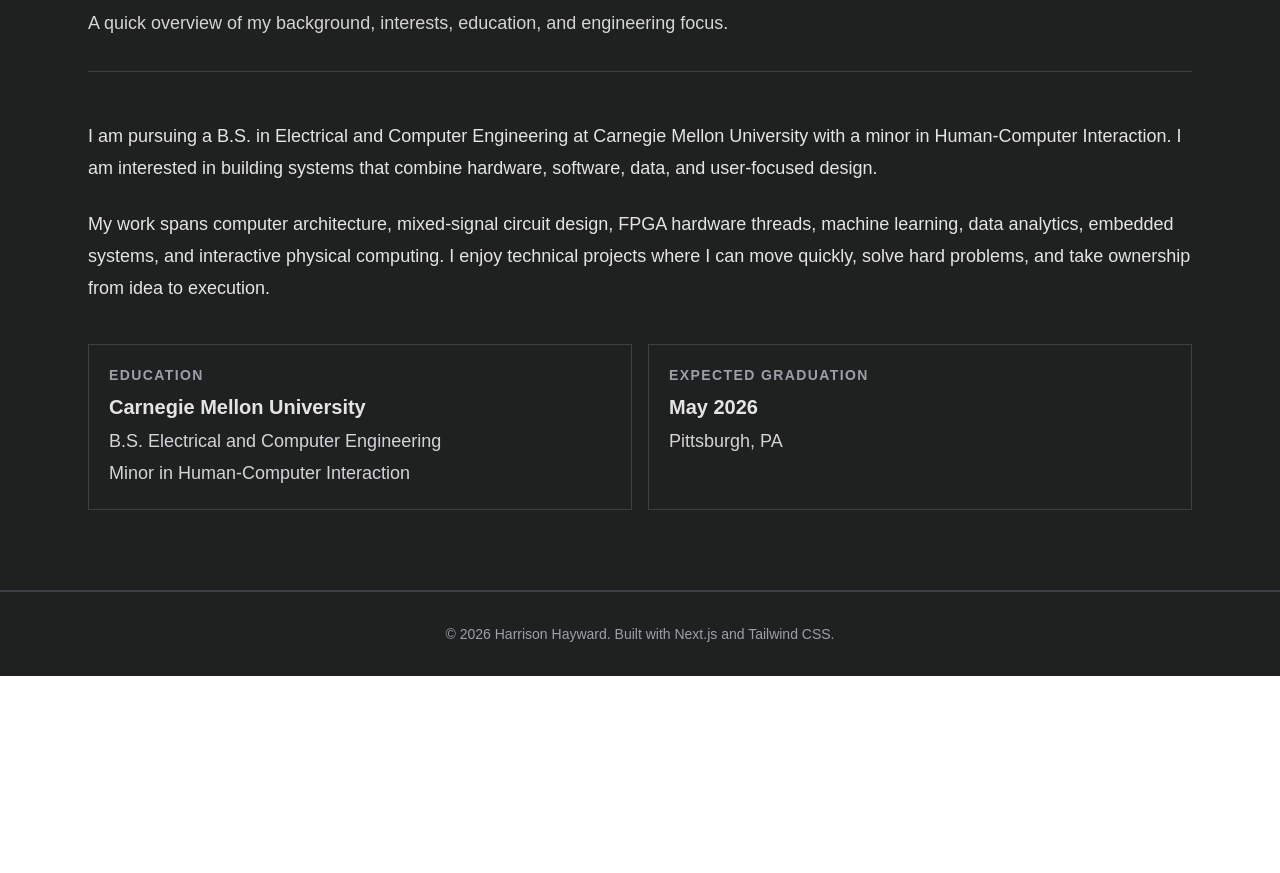
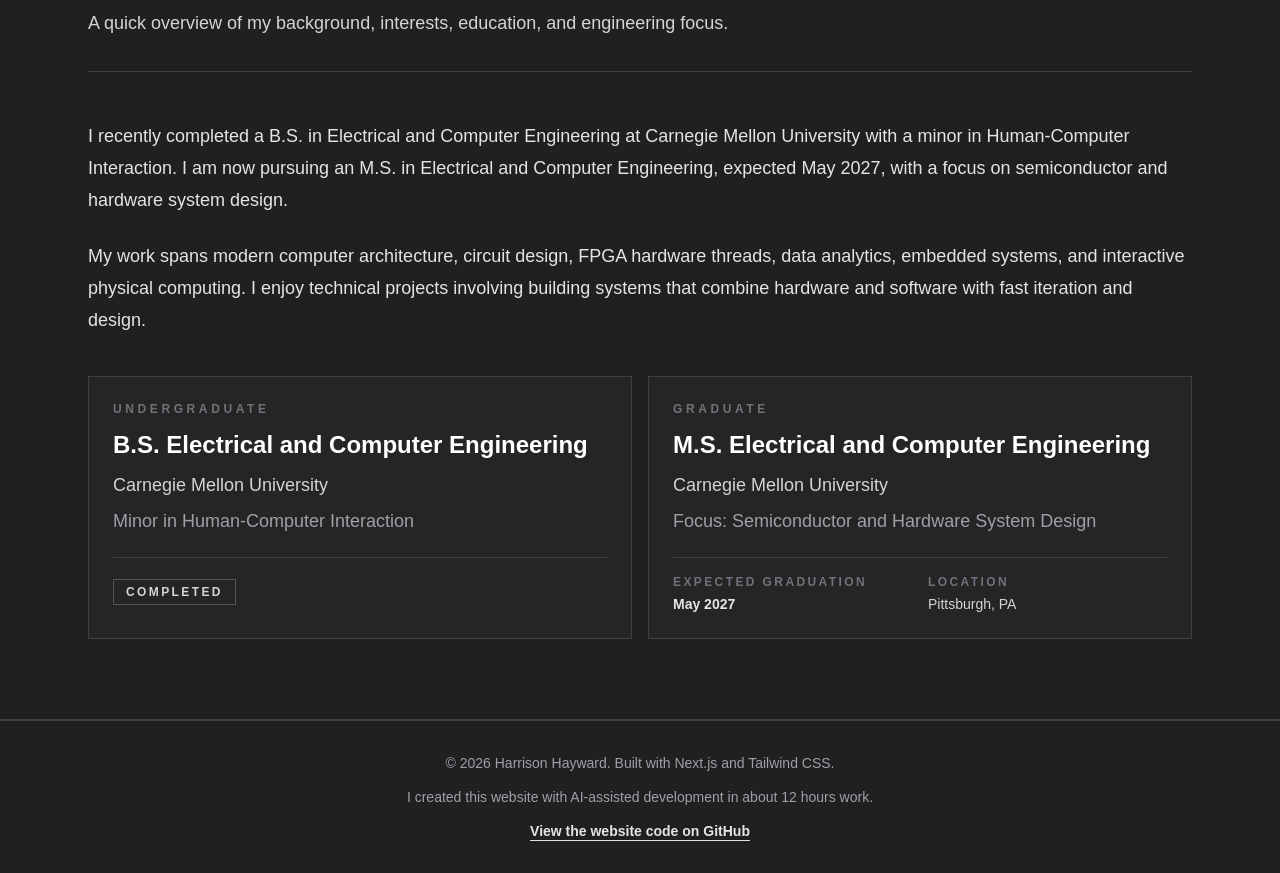
Before and after one commit to harrison-hayward/harrison-portfolio, a Next.js app: page / in a window 1280 px wide. Shown: the part 620-1493 px from the top of the page. Before the commit the page ends 1296 px from the top, so only its background shows below. Built offline with nearby package versions, Linux system fonts and the light colour scheme.

Commit message:
Final touches of first draft

```diff
--- a/app/page.tsx
+++ b/app/page.tsx
@@ -8,11 +8,11 @@ const projects = [
     subtitle: "ECE Capstone Project",
     date: "April 2026",
     description:
-      "A flexible game table designed to let remote players still experience the physical action of moving pieces on a real board. The system used an overhead camera to detect player moves and an x-y gantry with a magnet under the tabletop to move pieces automatically.",
+      "A flexible game table designed to let online players still experience the physical action of moving pieces on a real board. The system uses an overhead camera to detect moves and an x-y gantry with a magnet under the tabletop to move pieces automatically.",
     myRole:
       "I focused on the gantry setup, calibration, stepper motor control code, physical electronics, and microcontroller implementation.",
     highlights: [
-      "Built around an x-y gantry system that moved a magnet underneath the board surface.",
+      "Built around an x-y gantry system that moves a magnet underneath the board surface.",
       "Used an overhead camera to capture initial and final board states, then detect piece movement through pixel differences.",
       "Transferred detected moves to a second player through a laptop GUI.",
       "Implemented the physical actuation system that moved Player 2's chosen piece on the Flexyboard.",
@@ -57,10 +57,10 @@ const projects = [
           "XY gantry mechanism sketch showing the motors, belt system, sliders, and magnet extension",
       },
       {
-        src: "/capstone/06_control_communication_subsystem.png",
-        alt: "FlexyBoard control and communication subsystem diagram",
+        src: "/capstone/06_playerCycle.png",
+        alt: "FlexyBoard control and communication diagram",
         caption:
-          "Control and communication subsystem connecting the software GUI, Raspberry Pi, STM32, motor drivers, and status LED",
+          "FlexyBoard player move process diagram showing how the system captures Player 1's move, sends it to Player 2, and uses an under-table XY gantry to execute the response on the physical board",
       },
     ],
     links: [
@@ -124,13 +124,13 @@ const projects = [
         src: "/iPod/ipod_complete.jpg",
         alt: "Final iPod Station",
         caption: "Custom wooden iPod final station",
-      },
-      {
-        src: "/iPod/bracelet.jpg",
-        alt: "Bracelet used by participants",
-        caption:
-          "Simple 3D printed bracelet used by participants to track their music choices",
-      },
+      }
+      //{
+      //  src: "/iPod/bracelet.jpg",
+      //  alt: "Bracelet used by participants",
+      //  caption:
+      //    "Simple 3D printed bracelet used by participants to track their music choices",
+      //},
     ],
     links: [
       {
@@ -139,7 +139,7 @@ const projects = [
       },
       {
         label: "iPod Station Github",
-        href: "https://github.com/Megatronicle/SB26_iPodGame",
+        href: "https://github.com/harrison-hayward/SB26_iPodGame",
       },
     ],
   },
@@ -338,6 +338,40 @@ const projects = [
     ],
     links: [],
   },
+  {
+    title: "CPU Cache Simulator",
+    subtitle: "Computer Systems Project",
+    date: "November 2024",
+    description:
+      "Engineered a performance simulation in C to evaluate how efficiently data is accessed and stored in memory.",
+    myRole:
+      "I implemented the cache simulation logic, analyzed memory access behavior, and optimized algorithms to reduce unnecessary data access.",
+    highlights: [
+      "Built a C-based simulator to evaluate memory access and storage efficiency.",
+      "Analyzed access patterns and cache configurations to identify bottlenecks and overhead.",
+      "Optimized algorithms to reduce unnecessary data access and improve simulation efficiency.",
+    ],
+    skills: ["C", "Computer Systems", "Memory Hierarchy", "Performance Simulation"],
+    images: [],
+    links: [],
+  },
+  {
+    title: "Dynamic Memory Allocator",
+    subtitle: "Computer Systems Project",
+    date: "November 2024",
+    description:
+      "Engineered a custom memory management system in C to efficiently allocate, resize, and reclaim memory.",
+    myRole:
+      "I designed and implemented the allocator behavior, including dynamic allocation, resizing, alignment, block coalescing, and free-space detection.",
+    highlights: [
+      "Implemented dynamic allocation and resizing while minimizing fragmentation.",
+      "Optimized allocator performance using alignment and block coalescing.",
+      "Improved free-space detection to make memory reuse more efficient.",
+    ],
+    skills: ["C", "Memory Management", "Systems Programming", "Performance Optimization"],
+    images: [],
+    links: [],
+  },
 ];
 
 const experience = [
@@ -379,6 +413,19 @@ const experience = [
       "Designed and launched a makerspace program for underserved NYC students.",
       "Built an online course platform to support remote learning.",
       "Used Fusion 360 and data analysis to support robotics education and COVID-safe gear design.",
+    ],
+  },
+  {
+    role: "Financial Analyst Intern",
+    company: "MA Asset Management",
+    location: "Irvington, NY",
+    dates: "April 2022 - June 2022",
+    description:
+      "Built financial models and analyzed debt repayment trends to support investment decision-making.",
+    bullets: [
+      "Developed Excel-based company models to forecast growth projections and support strategic investment decisions.",
+      "Used ConServ data to graph and evaluate MA's debt repayment trends.",
+      "Delivered a presentation to management about the impacts of COVID-19 on financial behavior.",
     ],
   },
 ];
@@ -540,38 +587,64 @@ export default function Home() {
 
         <div className="space-y-6 text-lg leading-8 text-zinc-200">
           <p>
-            I am pursuing a B.S. in Electrical and Computer Engineering at
-            Carnegie Mellon University with a minor in Human-Computer
-            Interaction. I am interested in building systems that combine
-            hardware, software, data, and user-focused design.
+            I recently completed a B.S. in Electrical and Computer Engineering at Carnegie Mellon University
+            with a minor in Human-Computer Interaction. I am now pursuing an M.S. in Electrical and Computer
+            Engineering, expected May 2027, with a focus on semiconductor and hardware system design.
           </p>
 
           <p>
-            My work spans computer architecture, mixed-signal circuit design,
-            FPGA hardware threads, machine learning, data analytics, embedded
-            systems, and interactive physical computing. I enjoy technical
-            projects where I can move quickly, solve hard problems, and take
-            ownership from idea to execution.
+            My work spans modern computer architecture, circuit design, FPGA hardware threads, data analytics,
+            embedded systems, and interactive physical computing. I enjoy technical projects involving building
+            systems that combine hardware and software with fast iteration and design.
           </p>
 
-          <div className="grid gap-4 pt-4 sm:grid-cols-2">
-            <div className="border border-zinc-700 p-5">
-              <p className="text-sm font-bold uppercase tracking-widest text-zinc-400">
-                Education
+          <div className="grid gap-4 pt-4 lg:grid-cols-2">
+            <div className="border border-zinc-700 bg-[#242525] p-6">
+              <p className="text-xs font-semibold uppercase tracking-[0.3em] text-zinc-500">
+                Undergraduate
               </p>
-              <p className="mt-2 text-xl font-bold">Carnegie Mellon University</p>
-              <p className="mt-1 text-zinc-300">
+              <h3 className="mt-3 text-2xl font-bold text-white">
                 B.S. Electrical and Computer Engineering
+              </h3>
+              <p className="mt-2 text-zinc-300">Carnegie Mellon University</p>
+              <p className="mt-1 text-zinc-400">
+                Minor in Human-Computer Interaction
               </p>
-              <p className="text-zinc-300">Minor in Human-Computer Interaction</p>
+
+              <div className="mt-5 border-t border-zinc-700 pt-4">
+                <span className="inline-flex border border-zinc-600 px-3 py-1 text-xs font-semibold uppercase tracking-[0.2em] text-zinc-300">
+                  Completed
+                </span>
+              </div>
             </div>
 
-            <div className="border border-zinc-700 p-5">
-              <p className="text-sm font-bold uppercase tracking-widest text-zinc-400">
-                Expected Graduation
+            <div className="border border-zinc-700 bg-[#242525] p-6">
+              <p className="text-xs font-semibold uppercase tracking-[0.3em] text-zinc-500">
+                Graduate
               </p>
-              <p className="mt-2 text-xl font-bold">May 2026</p>
-              <p className="mt-1 text-zinc-300">Pittsburgh, PA</p>
+              <h3 className="mt-3 text-2xl font-bold text-white">
+                M.S. Electrical and Computer Engineering
+              </h3>
+              <p className="mt-2 text-zinc-300">Carnegie Mellon University</p>
+              <p className="mt-1 text-zinc-400">
+                Focus: Semiconductor and Hardware System Design
+              </p>
+
+              <div className="mt-5 grid gap-4 border-t border-zinc-700 pt-4 sm:grid-cols-2">
+                <div>
+                  <p className="text-xs font-semibold uppercase tracking-[0.2em] text-zinc-500">
+                    Expected Graduation
+                  </p>
+                  <p className="mt-1 text-sm font-semibold text-zinc-200">May 2027</p>
+                </div>
+
+                <div>
+                  <p className="text-xs font-semibold uppercase tracking-[0.2em] text-zinc-500">
+                    Location
+                  </p>
+                  <p className="mt-1 text-sm text-zinc-300">Pittsburgh, PA</p>
+                </div>
+              </div>
             </div>
           </div>
         </div>
@@ -625,7 +698,7 @@ export default function Home() {
       <section>
         {renderPageTitle(
           "Projects",
-          "Selected engineering projects across embedded systems, circuits, computer architecture, hardware design, and machine learning."
+          "Engineering projects across embedded systems, circuits, computer architecture, hardware design, and machine learning."
         )}
 
         <div className="space-y-14">
@@ -845,13 +918,12 @@ export default function Home() {
     return (
       <section>
         {renderPageTitle(
-          "Contact",
-          "Reach out for internship opportunities, full-time roles, engineering projects, or professional connections."
+          "Contact", "Reach out for internship opportunities, full-time roles, engineering projects, or professional connections."
         )}
 
         <p className="max-w-3xl text-lg leading-8 text-zinc-200">
-          I am open to internship opportunities, full-time roles, engineering
-          projects, and professional connections.
+
+
         </p>
 
         <div className="mt-10 grid gap-4 md:grid-cols-2">
@@ -892,7 +964,7 @@ export default function Home() {
           </a>
 
           <a
-            href="https://github.com/Megatronicle"
+            href="https://github.com/harrison-hayward"
             target="_blank"
             rel="noopener noreferrer"
             className="border border-zinc-700 bg-[#242525] p-5 transition hover:border-white"
@@ -901,7 +973,7 @@ export default function Home() {
               GitHub
             </p>
             <p className="mt-2 break-words text-xl font-bold text-white">
-              github.com/Megatronicle
+              github.com/harrison-hayward
             </p>
           </a>
         </div>
@@ -988,7 +1060,25 @@ export default function Home() {
       </section>
 
       <footer className="border-t border-zinc-700 px-6 py-8 text-center text-sm text-zinc-400">
-        © 2026 Harrison Hayward. Built with Next.js and Tailwind CSS.
+        <div className="mx-auto max-w-3xl space-y-3">
+          <p>
+            © 2026 Harrison Hayward. Built with Next.js and Tailwind CSS.
+          </p>
+
+          <p className="leading-6">
+            I created this website with AI-assisted development in about 12 hours
+            work.
+          </p>
+
+          <a
+            href="https://github.com/harrison-hayward/harrison-portfolio"
+            target="_blank"
+            rel="noopener noreferrer"
+            className="inline-block font-semibold text-zinc-200 underline underline-offset-4 transition hover:text-white"
+          >
+            View the website code on GitHub
+          </a>
+        </div>
       </footer>
 
       {selectedImage && (
```
